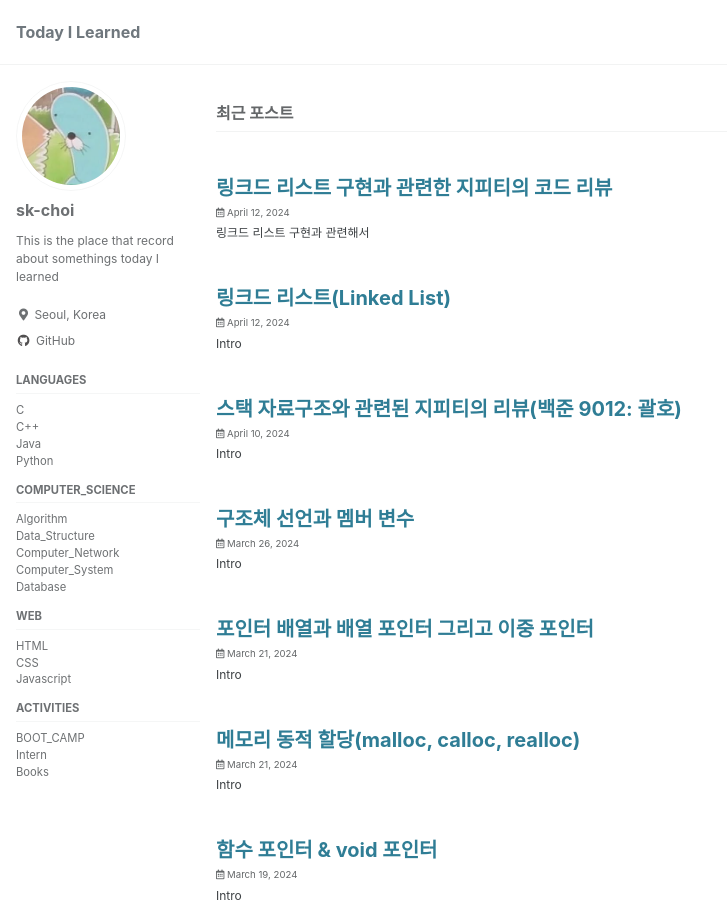
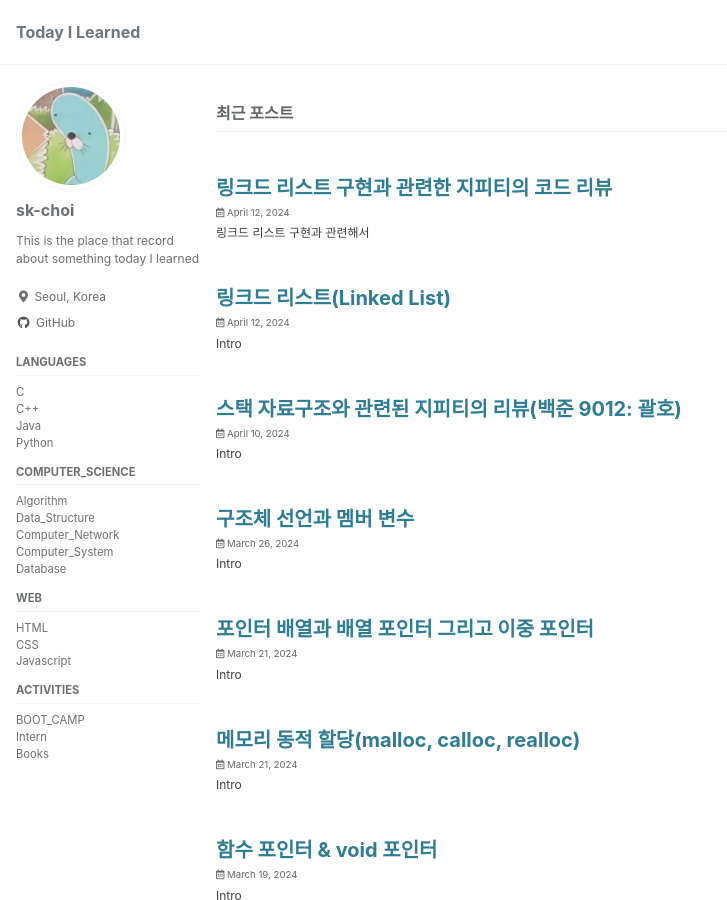
Before and after one commit to sk-choi/sk-choi.github.io, a Jekyll site: the page built from index.html, in a window 1280 px wide and 900 px high. Shown: the whole window, without its empty margins (0-727 px from the left). Built offline with Jekyll 4.4.1, drawn with Linux system fonts in a browser that asks for light colours; cached includes are drawn as plain includes; the list of posts is cut into pages by our own code.

Commit message:
config edited

```diff
--- a/_config.yml
+++ b/_config.yml
@@ -107,7 +107,7 @@ analytics:
 author:
   name             : "sk-choi"
   avatar           : "/assets/images/보노보노.jpg"
-  bio              : "This is the place that record about somethings today I learned "
+  bio              : "This is the place that record about something today I learned "
   location         : "Seoul, Korea"
   email            :
   links:
```
